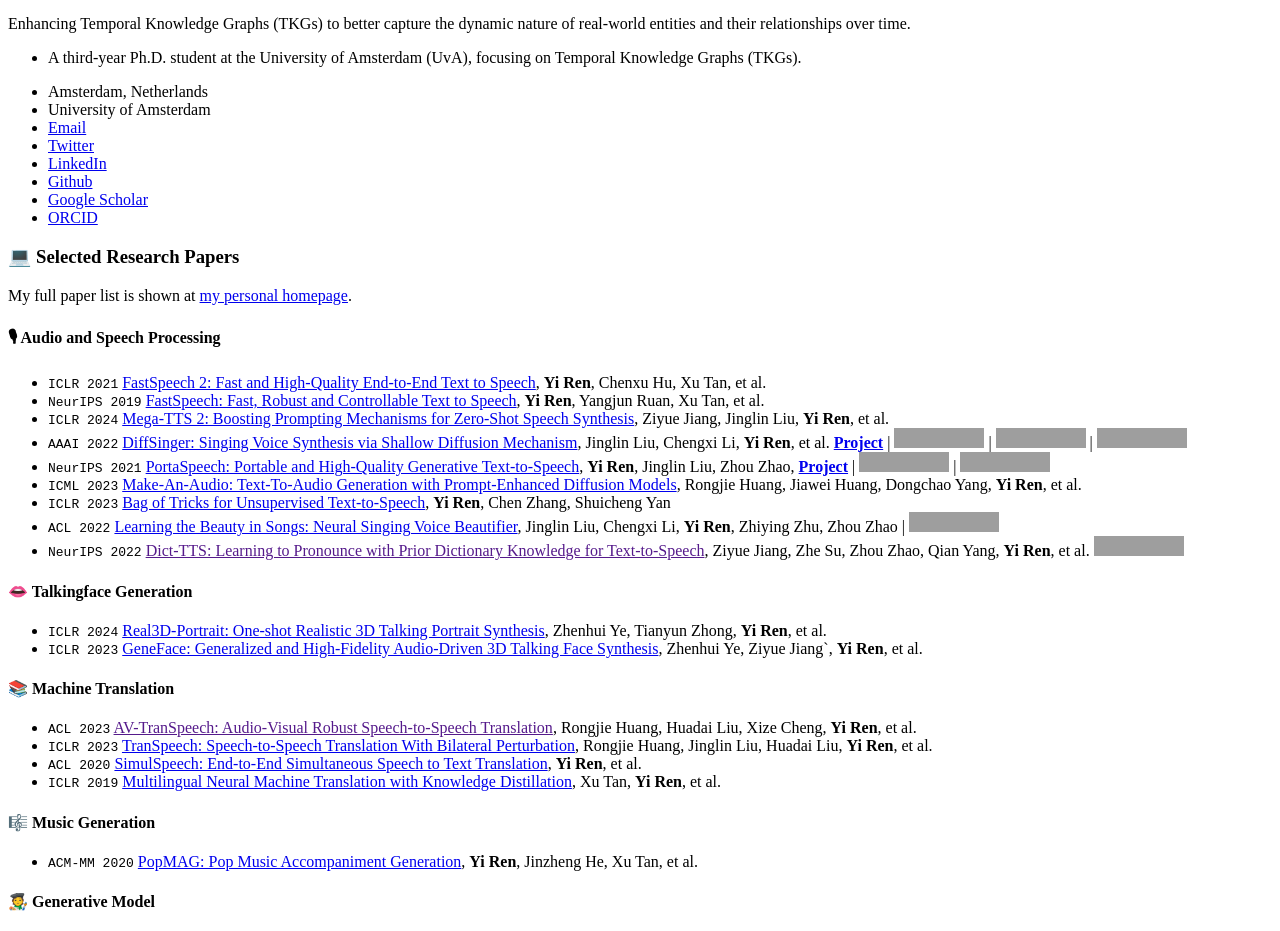
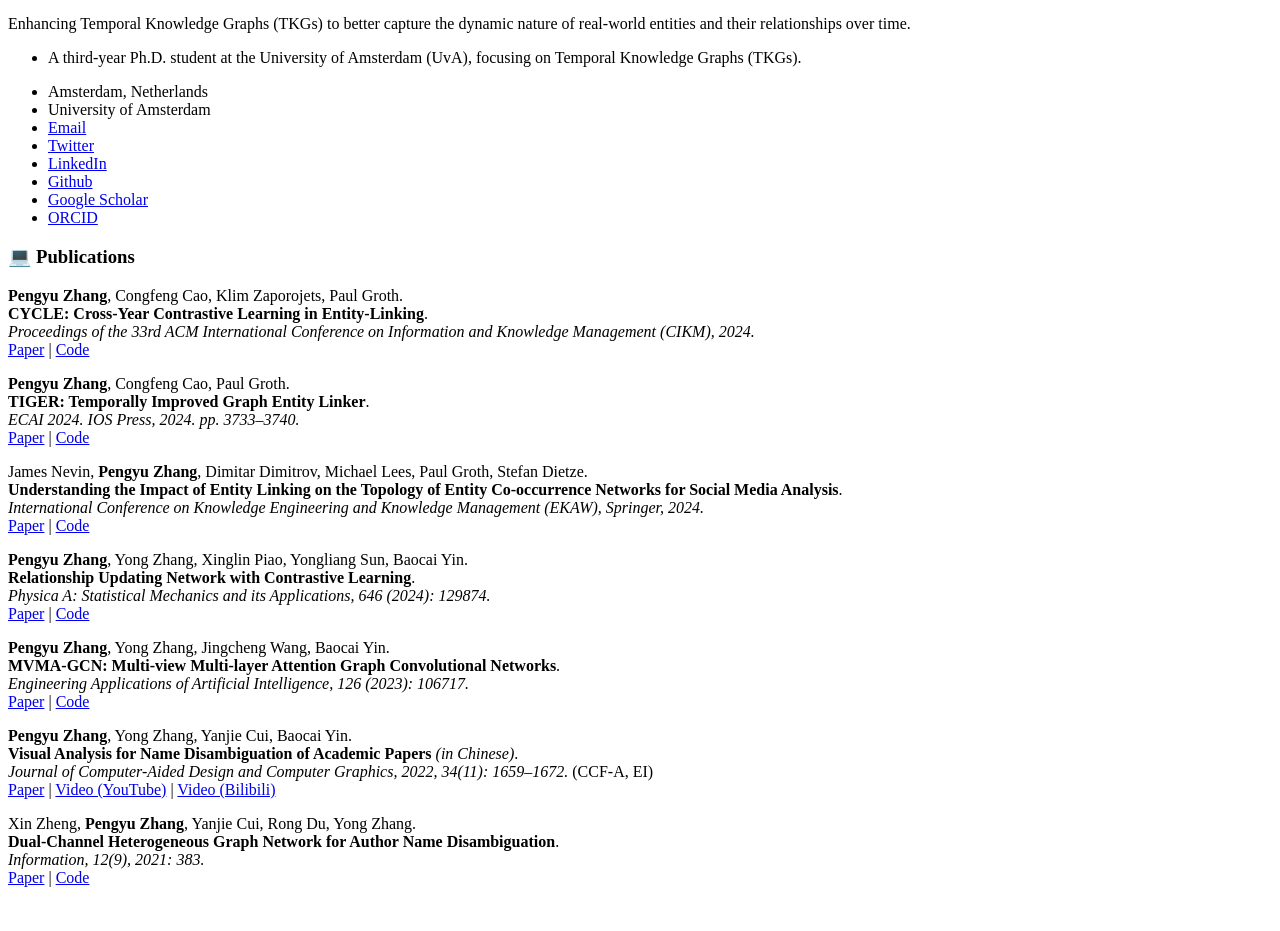
Before and after one commit to pengyu-zhang/pengyu-zhang.github.io, a Jekyll site: the page built from _pages/includes/pub_short.md, in a window 1280 px wide and 1400 px high, scrolled down 128 px. Shown: the part 427-1358 px from the top of the window. Built offline with Jekyll 4.4.1, drawn with Linux system fonts in a browser that asks for light colours; our own code applies the rules of GitHub Pages for plain Markdown files; after the commit the page ends 1458 px from its top, so only the background shows below that; some of the changed text lies outside the part shown; grey boxes are pictures that could not be loaded.

Commit message:
Update pub_short.md

```diff
--- a/_pages/includes/pub_short.md
+++ b/_pages/includes/pub_short.md
@@ -1,31 +1,37 @@
 
-# 💻 Selected Research Papers
+# 💻 Publications
 
-My full paper list is shown at [my personal homepage](https://rayeren.github.io).
+**Pengyu Zhang**, Congfeng Cao, Klim Zaporojets, Paul Groth.
+**CYCLE: Cross-Year Contrastive Learning in Entity-Linking**.
+*Proceedings of the 33rd ACM International Conference on Information and Knowledge Management (CIKM), 2024.*
+[Paper](https://dl.acm.org/doi/abs/10.1145/3627673.3679702) | [Code](https://github.com/pengyu-zhang/CYCLE-Cross-Year-Contrastive-Learning-in-Entity-Linking)
 
-#### 🎙 Audio and Speech Processing
-- ``ICLR 2021`` [FastSpeech 2: Fast and High-Quality End-to-End Text to Speech](https://arxiv.org/abs/2006.04558), **Yi Ren**, Chenxu Hu, Xu Tan, et al.
-- ``NeurIPS 2019`` [FastSpeech: Fast, Robust and Controllable Text to Speech](https://papers.nips.cc/paper/8580-fastspeech-fast-robust-and-controllable-text-to-speech.pdf), **Yi Ren**, Yangjun Ruan, Xu Tan, et al.
-- `ICLR 2024` [Mega-TTS 2: Boosting Prompting Mechanisms for Zero-Shot Speech Synthesis](https://openreview.net/forum?id=mvMI3N4AvD), Ziyue Jiang, Jinglin Liu, **Yi Ren**, et al.
-- ``AAAI 2022`` [DiffSinger: Singing Voice Synthesis via Shallow Diffusion Mechanism](https://arxiv.org/abs/2105.02446), Jinglin Liu, Chengxi Li, **Yi Ren**, et al. [**Project**](https://diffsinger.github.io/) \| [![](https://img.shields.io/github/stars/NATSpeech/NATSpeech?style=social&label=DiffSpeech+Stars)](https://github.com/NATSpeech/NATSpeech) \| [![](https://img.shields.io/github/stars/MoonInTheRiver/DiffSinger?style=social&label=DiffSinger+Stars)](https://github.com/MoonInTheRiver/DiffSinger) \| [![Hugging Face](https://img.shields.io/badge/%F0%9F%A4%97%20Hugging%20Face-blue?label=Demo)](https://huggingface.co/spaces/NATSpeech/DiffSpeech)
-- ``NeurIPS 2021`` [PortaSpeech: Portable and High-Quality Generative Text-to-Speech](https://arxiv.org/abs/2109.15166), **Yi Ren**, Jinglin Liu, Zhou Zhao, [**Project**](https://portaspeech.github.io/) \| [![](https://img.shields.io/github/stars/NATSpeech/NATSpeech?style=social&label=Code+Stars)](https://github.com/NATSpeech/NATSpeech) \| [![Hugging Face](https://img.shields.io/badge/%F0%9F%A4%97%20Hugging%20Face-blue?label=Demo)](https://huggingface.co/spaces/NATSpeech/PortaSpeech)
-- ``ICML 2023`` [Make-An-Audio: Text-To-Audio Generation with Prompt-Enhanced Diffusion Models](https://text-to-audio.github.io/paper.pdf), Rongjie Huang, Jiawei Huang, Dongchao Yang, **Yi Ren**, et al.
-- ``ICLR 2023`` [Bag of Tricks for Unsupervised Text-to-Speech](https://openreview.net/forum?id=SbR9mpTuBn), **Yi Ren**, Chen Zhang, Shuicheng Yan
-- ``ACL 2022`` [Learning the Beauty in Songs: Neural Singing Voice Beautifier](https://arxiv.org/abs/2202.13277), Jinglin Liu, Chengxi Li, **Yi Ren**, Zhiying Zhu, Zhou Zhao \| [![](https://img.shields.io/github/stars/MoonInTheRiver/NeuralSVB?style=social&label=Code+Stars)](https://github.com/MoonInTheRiver/NeuralSVB)
-- ``NeurIPS 2022`` [Dict-TTS: Learning to Pronounce with Prior Dictionary Knowledge for Text-to-Speech](), Ziyue Jiang, Zhe Su, Zhou Zhao, Qian Yang, **Yi Ren**, et al. [![](https://img.shields.io/github/stars/Zain-Jiang/Dict-TTS?style=social&label=Code+Stars)](https://github.com/Zain-Jiang/Dict-TTS)
+**Pengyu Zhang**, Congfeng Cao, Paul Groth.
+**TIGER: Temporally Improved Graph Entity Linker**.
+*ECAI 2024. IOS Press, 2024. pp. 3733–3740.*
+[Paper](https://ebooks.iospress.nl/doi/10.3233/FAIA240933) | [Code](https://github.com/pengyu-zhang/TIGER-Temporally-Improved-Graph-Entity-Linker)
 
-#### 👄 Talkingface Generation
-- ``ICLR 2024`` [Real3D-Portrait: One-shot Realistic 3D Talking Portrait Synthesis](https://openreview.net/forum?id=7ERQPyR2eb), Zhenhui Ye, Tianyun Zhong, **Yi Ren**, et al.
-- ``ICLR 2023`` [GeneFace: Generalized and High-Fidelity Audio-Driven 3D Talking Face Synthesis](https://openreview.net/forum?id=YfwMIDhPccD), Zhenhui Ye, Ziyue Jiang`, **Yi Ren**, et al.
+James Nevin, **Pengyu Zhang**, Dimitar Dimitrov, Michael Lees, Paul Groth, Stefan Dietze.
+**Understanding the Impact of Entity Linking on the Topology of Entity Co-occurrence Networks for Social Media Analysis**.
+*International Conference on Knowledge Engineering and Knowledge Management (EKAW), Springer, 2024.*
+[Paper](https://link.springer.com/chapter/10.1007/978-3-031-77792-9_5) | [Code](https://github.com/jim-g-n/Tweet-Linked-Entity-Co-occurrence)
 
-#### 📚 Machine Translation
-- ``ACL 2023`` [AV-TranSpeech: Audio-Visual Robust Speech-to-Speech Translation](), Rongjie Huang, Huadai Liu, Xize Cheng, **Yi Ren**, et al.
-- ``ICLR 2023`` [TranSpeech: Speech-to-Speech Translation With Bilateral Perturbation](https://openreview.net/forum?id=UVAmFAtC5ye), Rongjie Huang, Jinglin Liu, Huadai Liu, **Yi Ren**, et al.
-- ``ACL 2020`` [SimulSpeech: End-to-End Simultaneous Speech to Text Translation](https://www.aclweb.org/anthology/2020.acl-main.350), **Yi Ren**, et al.
-- ``ICLR 2019`` [Multilingual Neural Machine Translation with Knowledge Distillation](https://openreview.net/forum?id=S1gUsoR9YX), Xu Tan, **Yi Ren**, et al.
+**Pengyu Zhang**, Yong Zhang, Xinglin Piao, Yongliang Sun, Baocai Yin.
+**Relationship Updating Network with Contrastive Learning**.
+*Physica A: Statistical Mechanics and its Applications, 646 (2024): 129874.*
+[Paper](https://pengyu-zhang.github.io/assets/pdf/Relationship_updating_network_with_contrastive_learning.pdf) | [Code](https://github.com/pengyu-zhang/RUNCL-Relationship-Updating-Network-with-Contrastive-Learning)
 
-#### 🎼 Music Generation
-- ``ACM-MM 2020`` [PopMAG: Pop Music Accompaniment Generation](https://dl.acm.org/doi/10.1145/3394171.3413721), **Yi Ren**, Jinzheng He, Xu Tan, et al.
+**Pengyu Zhang**, Yong Zhang, Jingcheng Wang, Baocai Yin.
+**MVMA-GCN: Multi-view Multi-layer Attention Graph Convolutional Networks**.
+*Engineering Applications of Artificial Intelligence, 126 (2023): 106717.*
+[Paper](https://pengyu-zhang.github.io/assets/pdf/MVMA-GCN_Multi-view_multi-layer_attention_graph_convolutional_networks.pdf) | [Code](https://github.com/pengyu-zhang/MVMA-GCN)
 
-#### 🧑‍🎨 Generative Model
-- ``ICLR 2022`` [Pseudo Numerical Methods for Diffusion Models on Manifolds](https://openreview.net/forum?id=PlKWVd2yBkY), Luping Liu, **Yi Ren**, et al. \| [![](https://img.shields.io/github/stars/luping-liu/PNDM?style=social&label=Code+Stars)](https://github.com/luping-liu/PNDM) \| [![PWC](https://img.shields.io/endpoint.svg?url=https://paperswithcode.com/badge/pseudo-numerical-methods-for-diffusion-models-1/image-generation-on-celeba-64x64)](https://paperswithcode.com/sota/image-generation-on-celeba-64x64?p=pseudo-numerical-methods-for-diffusion-models-1)
+**Pengyu Zhang**, Yong Zhang, Yanjie Cui, Baocai Yin.
+**Visual Analysis for Name Disambiguation of Academic Papers** *(in Chinese)*.
+*Journal of Computer-Aided Design and Computer Graphics, 2022, 34(11): 1659–1672.* (CCF-A, EI)
+[Paper](https://pengyu-zhang.github.io/assets/pdf/Visual_Analysis_for_Name_Disambiguation_of_Academic_Papers.pdf) | [Video (YouTube)](https://www.youtube.com/watch?v=sZGQ9jVOcU0&ab_channel=PengyuZhang) | [Video (Bilibili)](https://www.bilibili.com/video/BV1QM4m1k77Q/?share_source=copy_web&vd_source=0f0c53b1336c0b7fd125e87e18787003)
+
+Xin Zheng, **Pengyu Zhang**, Yanjie Cui, Rong Du, Yong Zhang.
+**Dual-Channel Heterogeneous Graph Network for Author Name Disambiguation**.
+*Information, 12(9), 2021: 383.*
+[Paper](https://pengyu-zhang.github.io/assets/pdf/Dual-Channel_Heterogeneous_Graph_Network_for_Author_Name_Disambiguation.pdf) | [Code](https://github.com/pengyu-zhang/Dual-channel-Heterogeneous-Graph-Network-for-Author-Name-Disambiguation)
```
